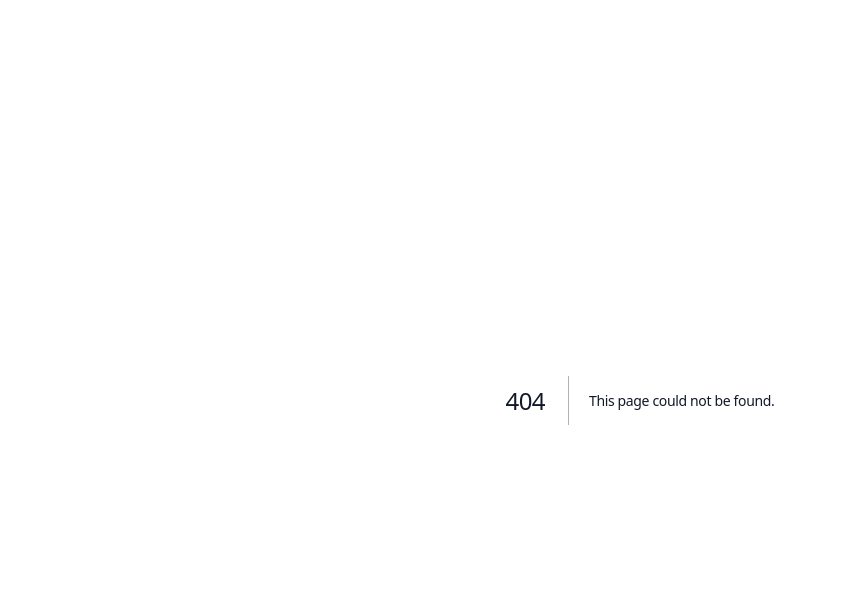
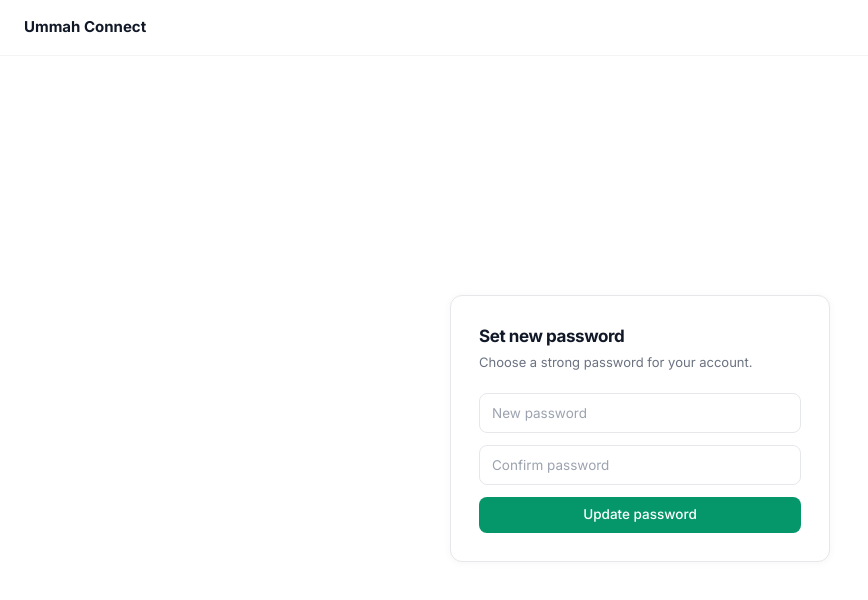
Before and after one commit to themaazahmadgit/ummah-connect, a Next.js app: page /auth/update-password in a window 1280 px wide. Before the commit this address had no page. Shown: the top 600 px of the page, without its empty margins (0-868 px from the left). Built offline with nearby package versions, Linux system fonts and the light colour scheme; no server answers.

Commit message:
Add forgot/reset password flow

```diff
--- /dev/null
+++ b/app/api/auth/reset-password/route.ts
@@ -0,0 +1,20 @@
+import { NextRequest, NextResponse } from "next/server";
+import { createClient } from "@supabase/supabase-js";
+
+const supabase = createClient(
+  process.env.NEXT_PUBLIC_SUPABASE_URL!,
+  process.env.NEXT_PUBLIC_SUPABASE_ANON_KEY!
+);
+
+export async function POST(req: NextRequest) {
+  const { email } = await req.json();
+  if (!email) return NextResponse.json({ error: "Email is required." }, { status: 400 });
+
+  const origin = req.headers.get("origin") || "http://localhost:3001";
+  const { error } = await supabase.auth.resetPasswordForEmail(email, {
+    redirectTo: `${origin}/auth/update-password`,
+  });
+
+  if (error) return NextResponse.json({ error: error.message }, { status: 400 });
+  return NextResponse.json({ ok: true });
+}
--- a/app/auth/page.tsx
+++ b/app/auth/page.tsx
@@ -7,11 +7,12 @@ import { CATEGORIES } from "@/lib/data";
 
 export default function AuthPage() {
   const router = useRouter();
-  const [mode, setMode] = useState<"login" | "signup">("signup");
+  const [mode, setMode] = useState<"login" | "signup" | "forgot">("signup");
   const [step, setStep] = useState(1);
   const [form, setForm] = useState({ name: "", username: "", email: "", phone: "", password: "", location: "", bio: "", expertise: [] as string[], github: "", orcid: "" });
   const [loading, setLoading] = useState(false);
   const [error, setError] = useState("");
+  const [resetSent, setResetSent] = useState(false);
 
   const toggleExpertise = (id: string) =>
     setForm(p => ({ ...p, expertise: p.expertise.includes(id) ? p.expertise.filter(e => e !== id) : [...p.expertise, id] }));
@@ -29,6 +30,26 @@ export default function AuthPage() {
       const data = await res.json();
       if (!res.ok) { setError(data.error || "Login failed."); return; }
       router.push("/feed");
+    } catch {
+      setError("Something went wrong. Please try again.");
+    } finally {
+      setLoading(false);
+    }
+  };
+
+  const handleForgot = async () => {
+    setError("");
+    if (!form.email) { setError("Enter your email address."); return; }
+    setLoading(true);
+    try {
+      const res = await fetch("/api/auth/reset-password", {
+        method: "POST",
+        headers: { "Content-Type": "application/json" },
+        body: JSON.stringify({ email: form.email }),
+      });
+      const data = await res.json();
+      if (!res.ok) { setError(data.error || "Failed to send reset email."); return; }
+      setResetSent(true);
     } catch {
       setError("Something went wrong. Please try again.");
     } finally {
@@ -89,9 +110,10 @@ export default function AuthPage() {
 
       <div style={{ flex: 1, display: "flex", alignItems: "center", justifyContent: "center", padding: "40px 24px" }}>
         <div style={{ width: "100%", maxWidth: 400 }}>
+          {mode !== "forgot" && (
             <div style={{ display: "flex", background: "#f9fafb", border: "1px solid #e5e7eb", borderRadius: 9, padding: 3, marginBottom: 24 }}>
               {(["signup", "login"] as const).map(m => (
-              <button key={m} onClick={() => { setMode(m); setStep(1); setError(""); }}
+                <button key={m} onClick={() => { setMode(m); setStep(1); setError(""); setResetSent(false); }}
                   style={{
                     flex: 1, padding: "8px", borderRadius: 7, fontSize: 13.5, fontWeight: mode === m ? 600 : 400,
                     cursor: "pointer", border: "none", transition: "all 0.1s", fontFamily: "inherit",
@@ -103,9 +125,35 @@ export default function AuthPage() {
                 </button>
               ))}
             </div>
+          )}
 
           <div style={{ background: "#ffffff", border: "1px solid #e5e7eb", borderRadius: 12, overflow: "hidden", boxShadow: "0 1px 8px rgba(0,0,0,0.04)" }}>
-            {mode === "login" ? (
+            {mode === "forgot" ? (
+              <div style={{ padding: 24 }}>
+                {resetSent ? (
+                  <div style={{ textAlign: "center" }}>
+                    <p style={{ fontSize: 15, fontWeight: 600, color: "#111827", marginBottom: 8 }}>Check your email</p>
+                    <p style={{ fontSize: 13, color: "#6b7280", marginBottom: 20 }}>We sent a password reset link to <strong>{form.email}</strong>.</p>
+                    <button onClick={() => { setMode("login"); setResetSent(false); }} className="btn btn-secondary" style={{ width: "100%", justifyContent: "center" }}>Back to sign in</button>
+                  </div>
+                ) : (
+                  <>
+                    <h2 style={{ fontSize: 17, marginBottom: 4 }}>Reset password</h2>
+                    <p style={{ fontSize: 13, color: "#6b7280", marginBottom: 20 }}>Enter your email and we'll send you a reset link.</p>
+                    <div style={{ display: "flex", flexDirection: "column", gap: 12 }}>
+                      <input type="email" placeholder="Email" value={form.email} onChange={e => setForm({ ...form, email: e.target.value })} />
+                      {error && <p style={{ fontSize: 13, color: "#dc2626" }}>{error}</p>}
+                      <button onClick={handleForgot} disabled={loading} className="btn btn-primary" style={{ justifyContent: "center", padding: "11px" }}>
+                        {loading ? "Sending..." : "Send reset link"}
+                      </button>
+                      <button onClick={() => { setMode("login"); setError(""); }} className="btn btn-ghost" style={{ justifyContent: "center" }}>
+                        Back to sign in
+                      </button>
+                    </div>
+                  </>
+                )}
+              </div>
+            ) : mode === "login" ? (
               <div style={{ padding: 24 }}>
                 <h2 style={{ fontSize: 17, marginBottom: 4 }}>Welcome back</h2>
                 <p style={{ fontSize: 13, color: "#6b7280", marginBottom: 20 }}>Sign into your account.</p>
@@ -117,7 +165,9 @@ export default function AuthPage() {
                     {loading ? "Signing in..." : "Sign in"}
                   </button>
                   <p style={{ textAlign: "center", fontSize: 12.5, color: "#9ca3af" }}>
-                    Forgot password? <span style={{ color: "#059669", cursor: "pointer" }}>Reset</span>
+                    Forgot password?{" "}
+                    <span onClick={() => { setMode("forgot"); setError(""); setResetSent(false); }}
+                      style={{ color: "#059669", cursor: "pointer" }}>Reset</span>
                   </p>
                 </div>
               </div>
--- /dev/null
+++ b/app/auth/update-password/page.tsx
@@ -0,0 +1,76 @@
+"use client";
+
+import { useState, useEffect } from "react";
+import { useRouter } from "next/navigation";
+import Link from "next/link";
+import { createBrowserClient } from "@supabase/ssr";
+
+export default function UpdatePasswordPage() {
+  const router = useRouter();
+  const [password, setPassword] = useState("");
+  const [confirm, setConfirm] = useState("");
+  const [loading, setLoading] = useState(false);
+  const [error, setError] = useState("");
+  const [done, setDone] = useState(false);
+
+  const supabase = createBrowserClient(
+    process.env.NEXT_PUBLIC_SUPABASE_URL!,
+    process.env.NEXT_PUBLIC_SUPABASE_ANON_KEY!
+  );
+
+  // Supabase puts the session in the URL hash after redirect
+  useEffect(() => {
+    supabase.auth.getSession();
+  }, []);
+
+  const handleUpdate = async () => {
+    setError("");
+    if (!password || password.length < 6) { setError("Password must be at least 6 characters."); return; }
+    if (password !== confirm) { setError("Passwords do not match."); return; }
+    setLoading(true);
+    try {
+      const { error } = await supabase.auth.updateUser({ password });
+      if (error) { setError(error.message); return; }
+      setDone(true);
+      setTimeout(() => router.push("/auth"), 2500);
+    } catch {
+      setError("Something went wrong. Please try again.");
+    } finally {
+      setLoading(false);
+    }
+  };
+
+  return (
+    <div style={{ minHeight: "100vh", background: "#ffffff", display: "flex", flexDirection: "column" }}>
+      <div style={{ height: 56, borderBottom: "1px solid #f3f4f6", display: "flex", alignItems: "center", padding: "0 24px", justifyContent: "space-between" }}>
+        <Link href="/" style={{ fontWeight: 700, fontSize: 15, color: "#111827", textDecoration: "none" }}>Ummah Connect</Link>
+      </div>
+
+      <div style={{ flex: 1, display: "flex", alignItems: "center", justifyContent: "center", padding: "40px 24px" }}>
+        <div style={{ width: "100%", maxWidth: 380 }}>
+          <div style={{ background: "#ffffff", border: "1px solid #e5e7eb", borderRadius: 12, overflow: "hidden", boxShadow: "0 1px 8px rgba(0,0,0,0.04)", padding: 28 }}>
+            {done ? (
+              <div style={{ textAlign: "center" }}>
+                <p style={{ fontSize: 15, fontWeight: 600, color: "#111827", marginBottom: 8 }}>Password updated</p>
+                <p style={{ fontSize: 13, color: "#6b7280" }}>Redirecting you to sign in...</p>
+              </div>
+            ) : (
+              <>
+                <h2 style={{ fontSize: 17, marginBottom: 4 }}>Set new password</h2>
+                <p style={{ fontSize: 13, color: "#6b7280", marginBottom: 20 }}>Choose a strong password for your account.</p>
+                <div style={{ display: "flex", flexDirection: "column", gap: 12 }}>
+                  <input type="password" placeholder="New password" value={password} onChange={e => setPassword(e.target.value)} />
+                  <input type="password" placeholder="Confirm password" value={confirm} onChange={e => setConfirm(e.target.value)} />
+                  {error && <p style={{ fontSize: 13, color: "#dc2626" }}>{error}</p>}
+                  <button onClick={handleUpdate} disabled={loading} className="btn btn-primary" style={{ justifyContent: "center", padding: "11px" }}>
+                    {loading ? "Updating..." : "Update password"}
+                  </button>
+                </div>
+              </>
+            )}
+          </div>
+        </div>
+      </div>
+    </div>
+  );
+}
```
Lines whose indentation alone changed are shown as unchanged.
